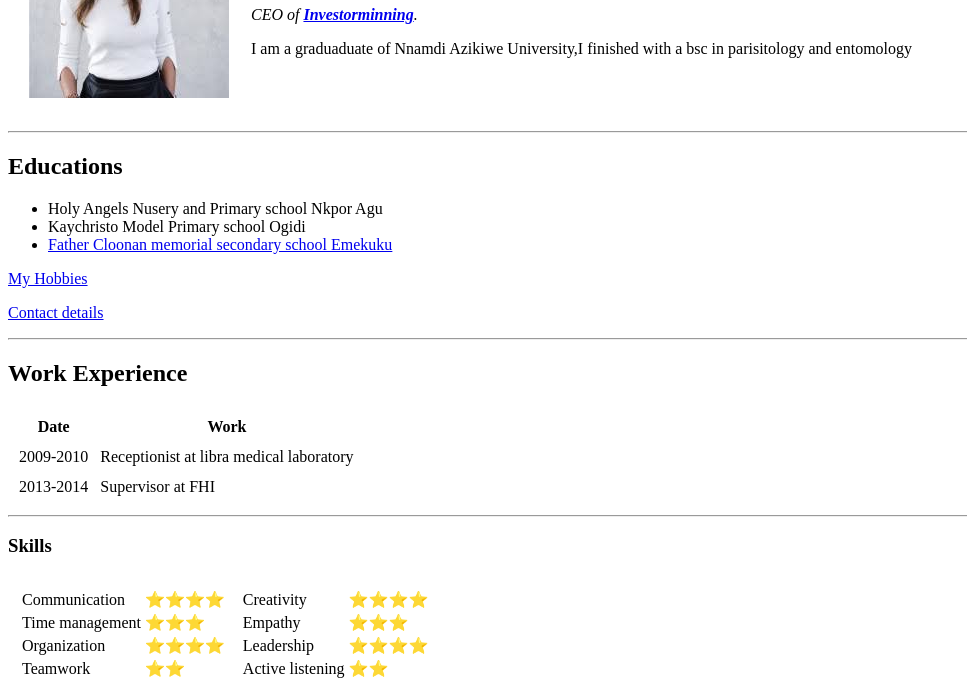
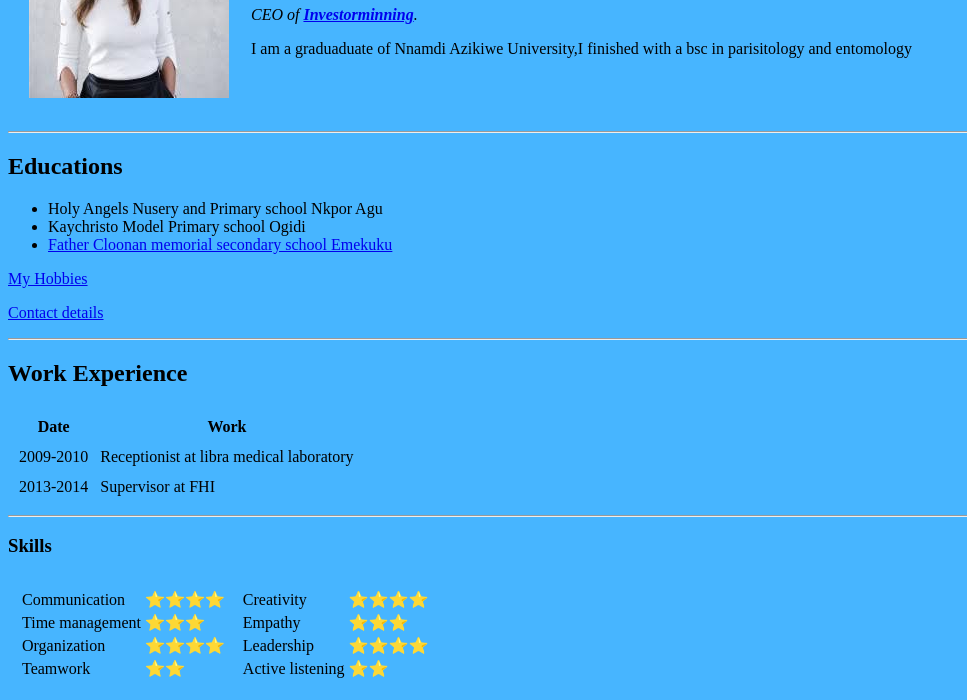
Before and after one commit to Kamdilichukwu/cv, a plain HTML site: page index.html in a window 1280 px wide. Shown: the part 131-831 px from the top of the page, without its empty margins (0-967 px from the left). Drawn offline with Linux system fonts and the light colour scheme.

Commit message:
Add Initial CV files

```diff
--- a/index.html
+++ b/index.html
@@ -6,7 +6,7 @@
   <title>Kaka's website</title>
 </head>
 
-<body>
+<body style="background-color: #47B5FF;">
   <table cellspacing=20>
     <tr>
       <td><img src=investorminning.png alt="Investorminning-profile-photo"></td>
```
